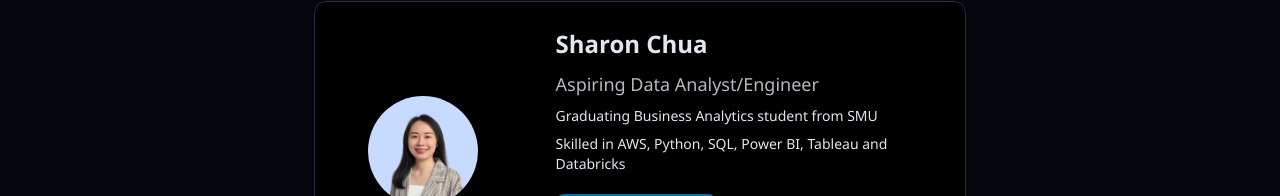
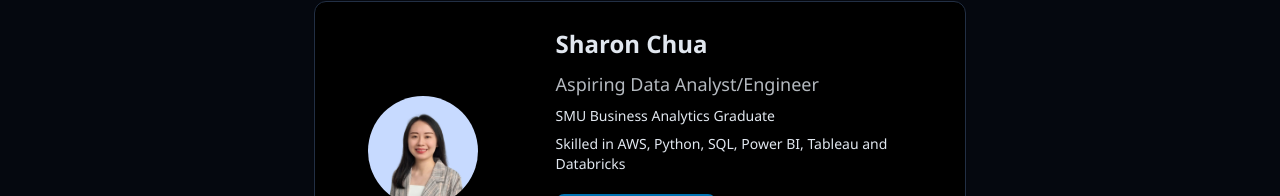
Before and after one commit to scyt01/sharon-chua, a React (Vite) app: page / in a window 1280 px wide. Shown: the part 4190-4386 px from the top of the page. Built offline with nearby package versions, Linux system fonts and the light colour scheme.

Commit message:
change linkedin card description

```diff
--- a/src/components/ContactSection.jsx
+++ b/src/components/ContactSection.jsx
@@ -24,7 +24,7 @@ export const ContactSection = () => {
                   Aspiring Data Analyst/Engineer
                 </p>
                 <p className="text-sm">
-                  Graduating Business Analytics student from SMU
+                  SMU Business Analytics Graduate
                 </p>
                 <p className="text-sm">
                   Skilled in AWS, Python, SQL, Power BI, Tableau and Databricks
```
